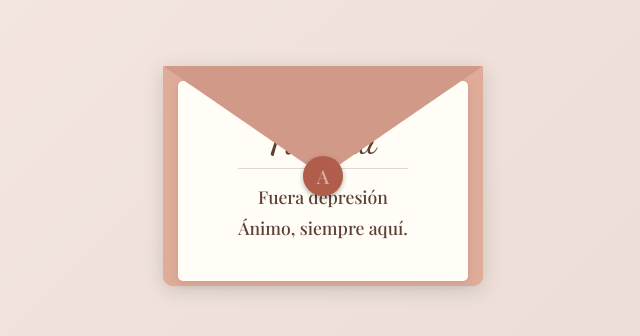
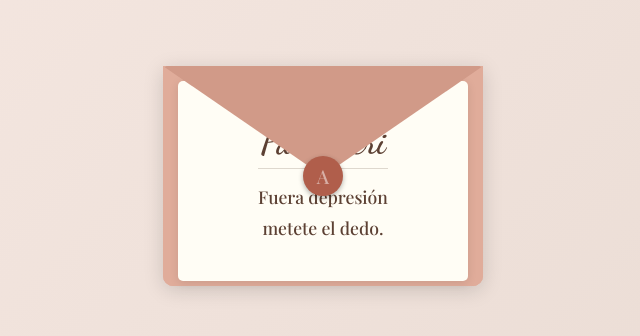
Before and after one commit to marcso71/aburrido, a plain HTML site: page index.html in a window 1280 px wide. Shown: the part 224-560 px from the top of the page, without its empty margins (317-957 px from the left). Drawn offline with nearby package versions, Linux system fonts and the light colour scheme.

Commit message:
Update letter content and title in index.html

```diff
--- a/index.html
+++ b/index.html
@@ -14,9 +14,9 @@
             <div class="envelope">
                 <div class="letter">
                     <div class="text">
-                        <h1 class="letter-title">Para Ali</h1>
+                        <h1 class="letter-title">Para meri</h1>
                         <p class="letter-content">Fuera depresión</p>
-                        <p class="letter-content">Ánimo, siempre aquí.</p>
+                        <p class="letter-content">metete el dedo.</p>
                     </div>
                 </div>
             </div>
```
